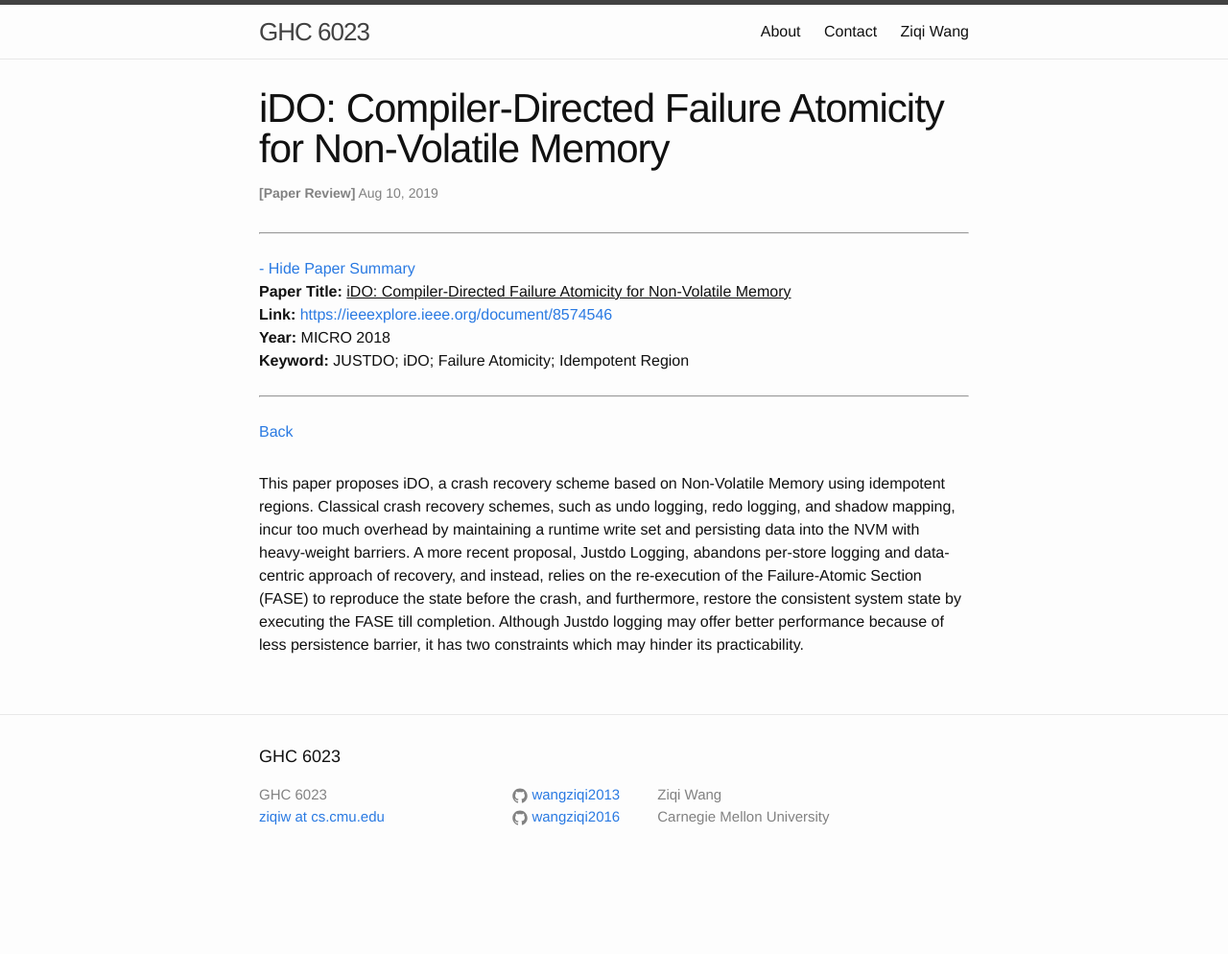
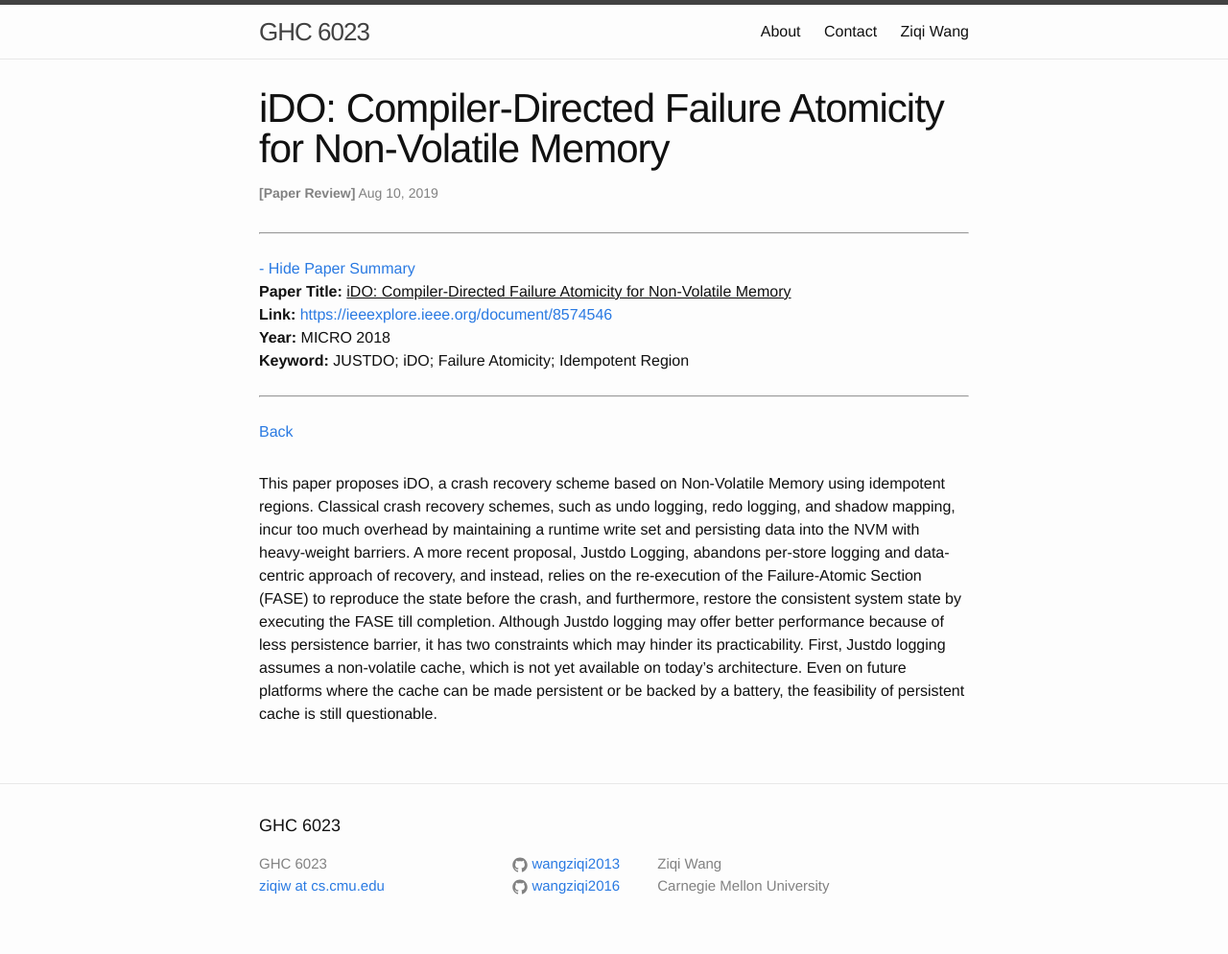
Before and after one commit to wangziqi2013/wangziqi2013.github.io, a Jekyll site: the page built from _posts/2018-08-10-ido.markdown, in a window 1280 px wide. Shown: the whole page at 96% size. Built offline with Jekyll 4.4.1, drawn with Linux system fonts in a browser that asks for light colours; before the commit the page ends 922 px from its top, so only the background shows below that.

Commit message:
Adding first reason

```diff
--- a/_posts/2018-08-10-ido.markdown
+++ b/_posts/2018-08-10-ido.markdown
@@ -19,4 +19,6 @@ write set and persisting data into the NVM with heavy-weight barriers. A more re
 per-store logging and data-centric approach of recovery, and instead, relies on the re-execution of the Failure-Atomic
 Section (FASE) to reproduce the state before the crash, and furthermore, restore the consistent system state by executing
 the FASE till completion. Although Justdo logging may offer better performance because of less persistence barrier, it
-has two constraints which may hinder its practicability.
+has two constraints which may hinder its practicability. First, Justdo logging assumes a non-volatile cache, which is not
+yet available on today's architecture. Even on future platforms where the cache can be made persistent or be backed
+by a battery, the feasibility of persistent cache is still questionable.
```
